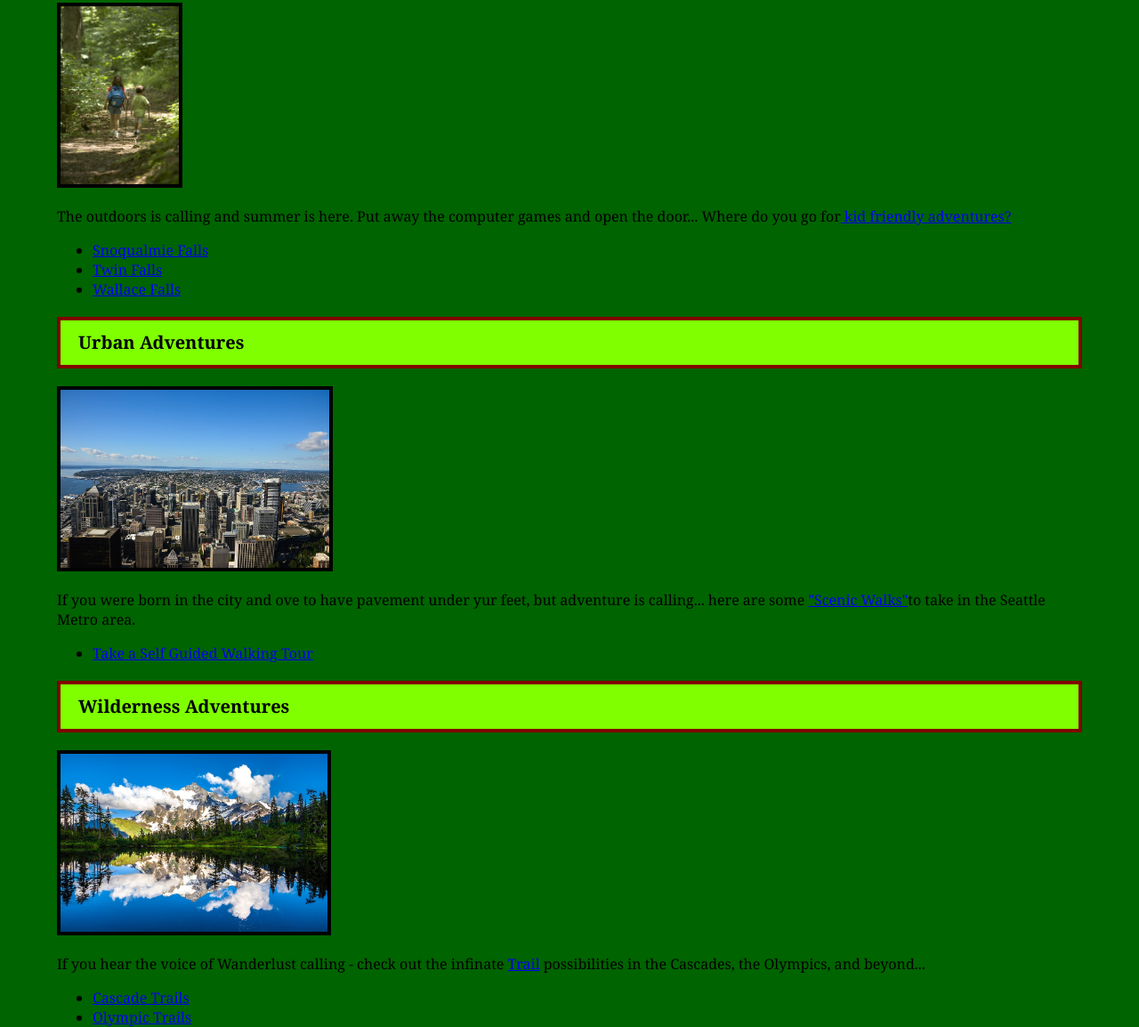
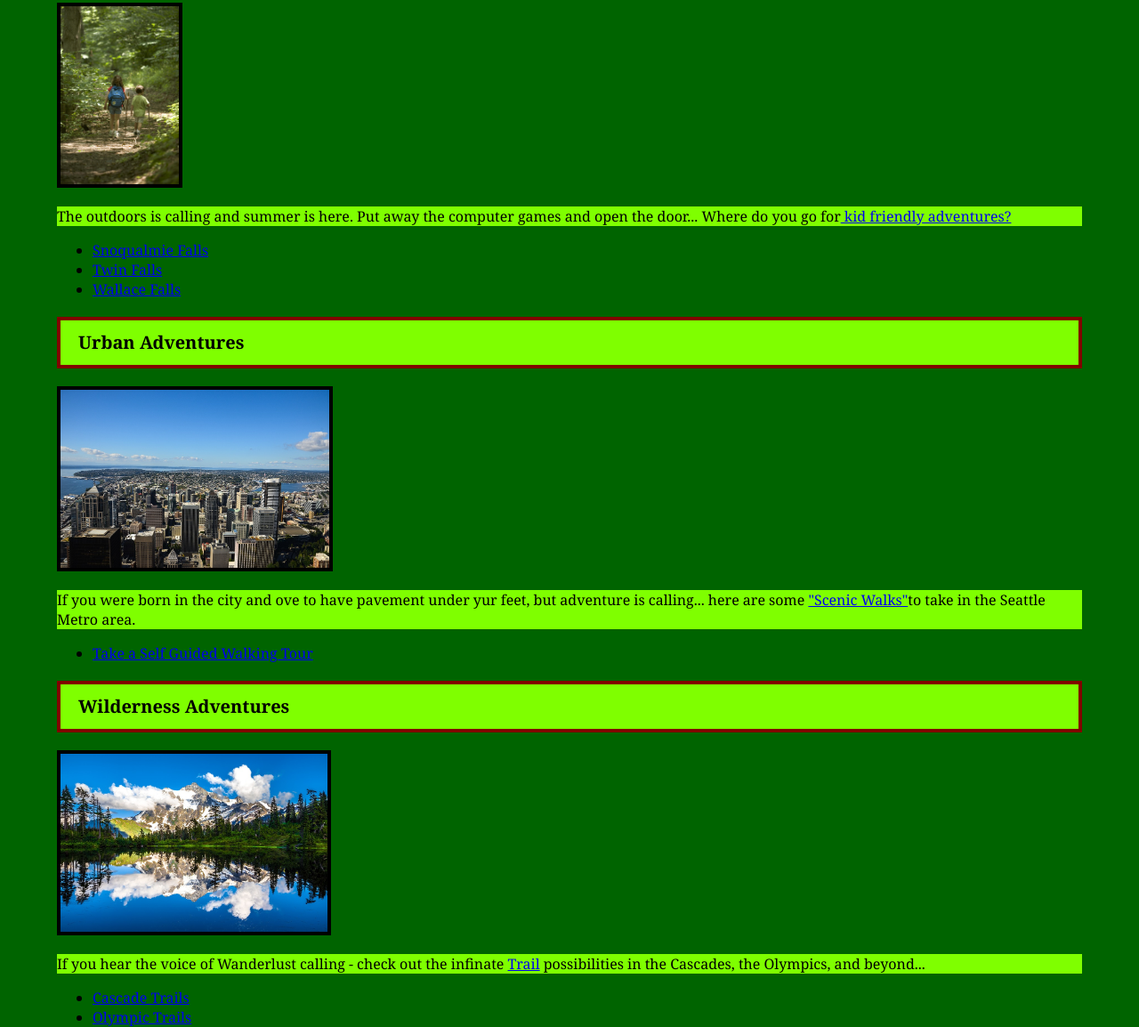
Before and after one commit to mrsshell/mrsshell.github.io, a plain HTML site: page locations.html in a window 1280 px wide. Shown: the part 789-1943 px from the top of the page at 89% size. Drawn offline with Linux system fonts and the light colour scheme.

Commit message:
update locations text background

```diff
--- a/index.css
+++ b/index.css
@@ -100,3 +100,7 @@ h3 {
   border: 4px solid #000;
   text-align: left;
 }
+
+.test {
+  background-color: chartreuse;
+}
--- a/locations.html
+++ b/locations.html
@@ -22,7 +22,7 @@
     <article>
       <h3 class="sub"> Dog Friendly Adventures</h3>
     <img class="im" src= "./dog.jpg"/>
-      <p>
+      <p class="test">
         Are you looking for a dog friendly adventure near Seattle? <br>Let him burn off some excess energy on one for the following <a href=https://www.bringfido.com/attraction/trails/city/seattle_wa_us/>Dog Friendly Hiking Trails.</a> Don't forget your leash, water bowl and Poo Bag.</br>
        </p>
         <ul>
@@ -34,7 +34,7 @@
     <article>
       <h3 class="sub"> Kid Friendly Adventures</h3>
         <img class="im" src="./hiking.jpg"/>
-      <p>
+      <p class="test">
         The outdoors is calling and summer is here. Put away the computer games and open the door... Where do you go for<a  href="https://www.parentmap.com/article/great-rainy-season-hikes-for-kids-seattle-area">  kid friendly adventures?</a>
 
       </p>
@@ -48,7 +48,7 @@
         <h3 class="sub">Urban Adventures </h3>
         <img class="im" src="./seattle.jpg"/>
 
-      <p>If you were born in the city and ove to have pavement under yur feet, but adventure is calling... here are some <a href=http://www.seattletimes.com/life/travel/5-scenic-strolls-in-seattle/>"Scenic Walks"</a>to take in the Seattle Metro area.
+      <p class="test">If you were born in the city and ove to have pavement under yur feet, but adventure is calling... here are some <a href=http://www.seattletimes.com/life/travel/5-scenic-strolls-in-seattle/>"Scenic Walks"</a>to take in the Seattle Metro area.
       </p>
         <ul>
           <li><a href="http://old.seattletimes.com/flatpages/travel/map-of-seattle-walking-tour-of-downtown.html">Take a Self Guided Walking Tour</a></li>
@@ -58,7 +58,7 @@
     <article>
       <h3 class="sub"> Wilderness Adventures</h3>
       <img class="im" src="./mountain.jpg"/>
-      <p>If you hear the voice of Wanderlust calling - check out the infinate <a href="https://www.trails.com/washington">Trail</a> possibilities in the Cascades, the Olympics, and beyond...
+      <p class="test">If you hear the voice of Wanderlust calling - check out the infinate <a href="https://www.trails.com/washington">Trail</a> possibilities in the Cascades, the Olympics, and beyond...
       </p>
       <ul>
         <li><a href="https://www.google.com/maps/search/cascade+hiking+trails/@47.8998549,-121.9432098,10z/data=!3m1!4">Cascade Trails</a></li>
```
